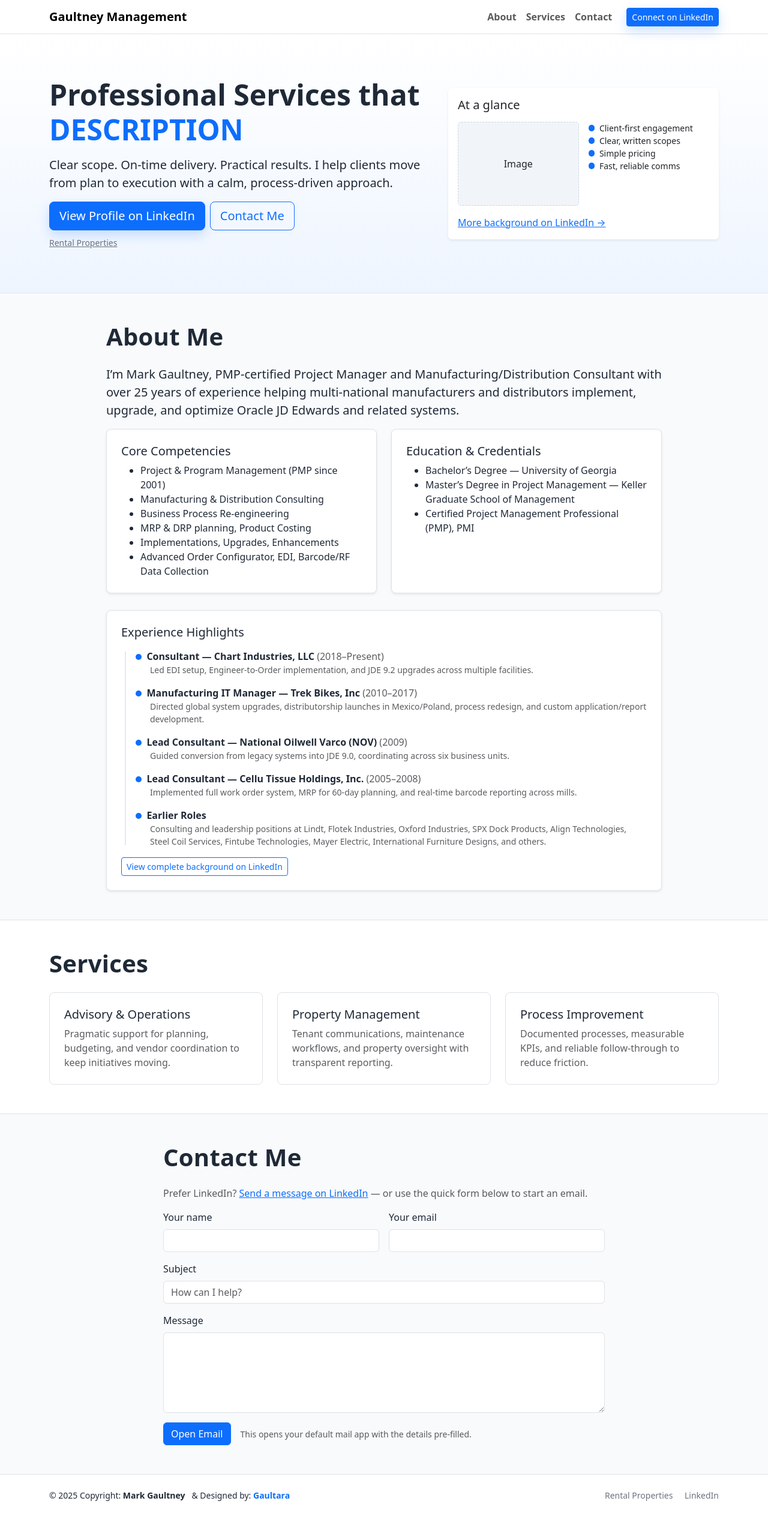
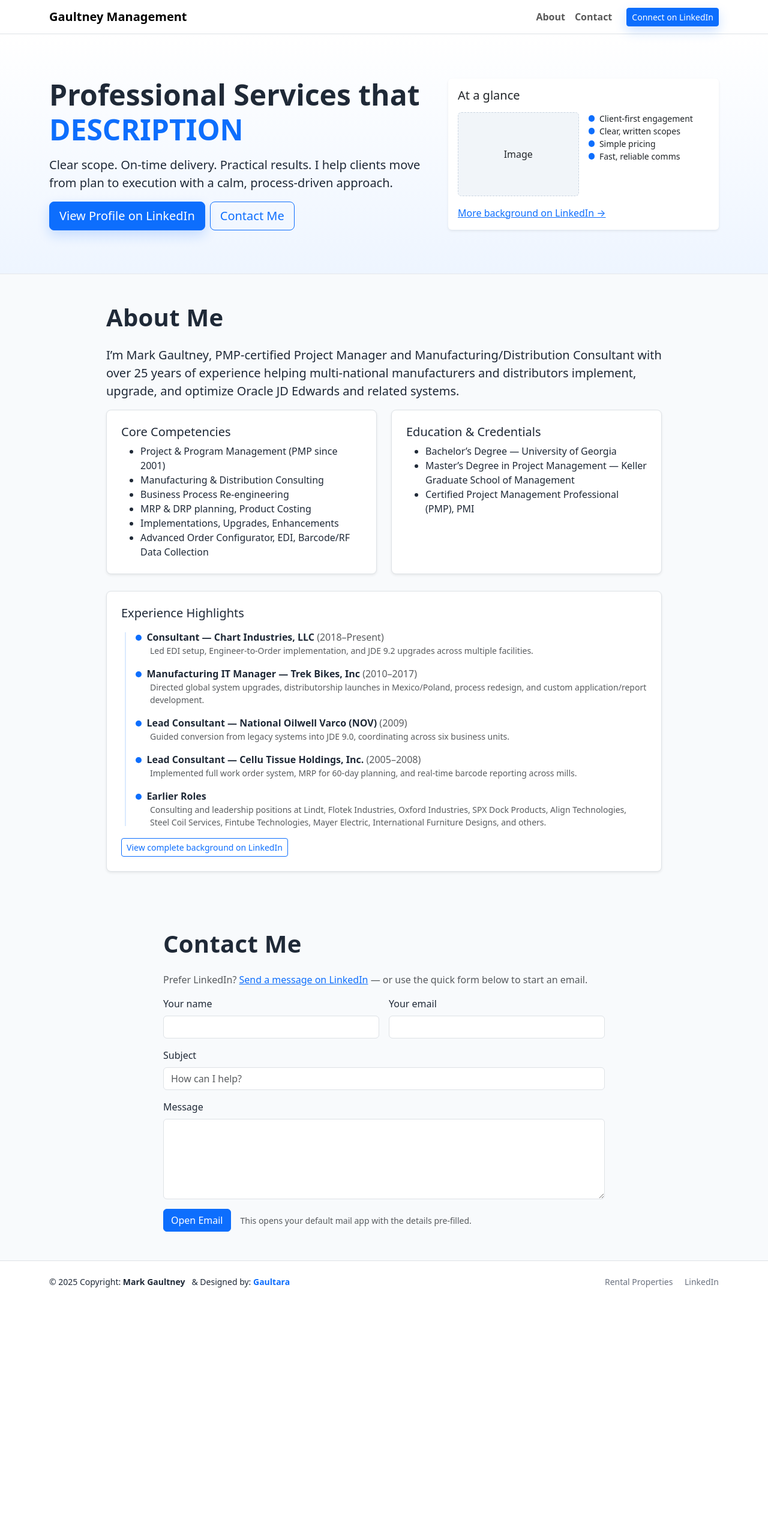
Before and after one commit to elisspace/pops, a PHP site: page / in a window 1280 px wide. Shown: the whole page at 60% size. After the commit the page ends 2146 px from the top, so only its background shows below. Run offline with PHP 8.4, Linux system fonts and the light colour scheme.

Commit message:
new homepage second draft

```diff
--- a/index.php
+++ b/index.php
@@ -43,7 +43,6 @@
       <div class="collapse navbar-collapse" id="nav">
         <ul class="navbar-nav ms-auto mb-2 mb-lg-0">
           <li class="nav-item"><a class="nav-link" href="#about">About</a></li>
-          <li class="nav-item"><a class="nav-link" href="#services">Services</a></li>
           <li class="nav-item"><a class="nav-link" href="#contact">Contact</a></li>
         </ul>
         <div class="d-flex gap-2 ms-lg-3">
@@ -63,9 +62,6 @@
           <div class="d-flex flex-wrap gap-2 mt-3">
             <a class="btn btn-primary btn-lg btn-cta" href="https://www.linkedin.com/in/mark-gaultney/" target="_blank" rel="noopener">View Profile on LinkedIn</a>
             <a class="btn btn-outline-primary btn-lg" href="#contact">Contact Me</a>
-          </div>
-          <div class="mt-2">
-            <a class="small-link" href="https://gaultneymanagement.com/apply" target="_blank" rel="noopener">Rental Properties</a>
           </div>
         </div>
         <div class="col-lg-5">
@@ -165,33 +161,6 @@
     </div>
   </section>
 
-  <!-- SERVICES -->
-  <section id="services" class="py-5 bg-white border-top border-bottom">
-    <div class="container">
-      <h2 class="section-title h1 mb-4">Services</h2>
-      <div class="row g-4">
-        <div class="col-md-4">
-          <div class="p-4 border rounded-3 h-100">
-            <h3 class="h5 mb-2">Advisory & Operations</h3>
-            <p class="mb-0 text-muted">Pragmatic support for planning, budgeting, and vendor coordination to keep initiatives moving.</p>
-          </div>
-        </div>
-        <div class="col-md-4">
-          <div class="p-4 border rounded-3 h-100">
-            <h3 class="h5 mb-2">Property Management</h3>
-            <p class="mb-0 text-muted">Tenant communications, maintenance workflows, and property oversight with transparent reporting.</p>
-          </div>
-        </div>
-        <div class="col-md-4">
-          <div class="p-4 border rounded-3 h-100">
-            <h3 class="h5 mb-2">Process Improvement</h3>
-            <p class="mb-0 text-muted">Documented processes, measurable KPIs, and reliable follow‑through to reduce friction.</p>
-          </div>
-        </div>
-      </div>
-    </div>
-  </section>
-
   <!-- CONTACT -->
   <section id="contact" class="py-5">
     <div class="container">
```
